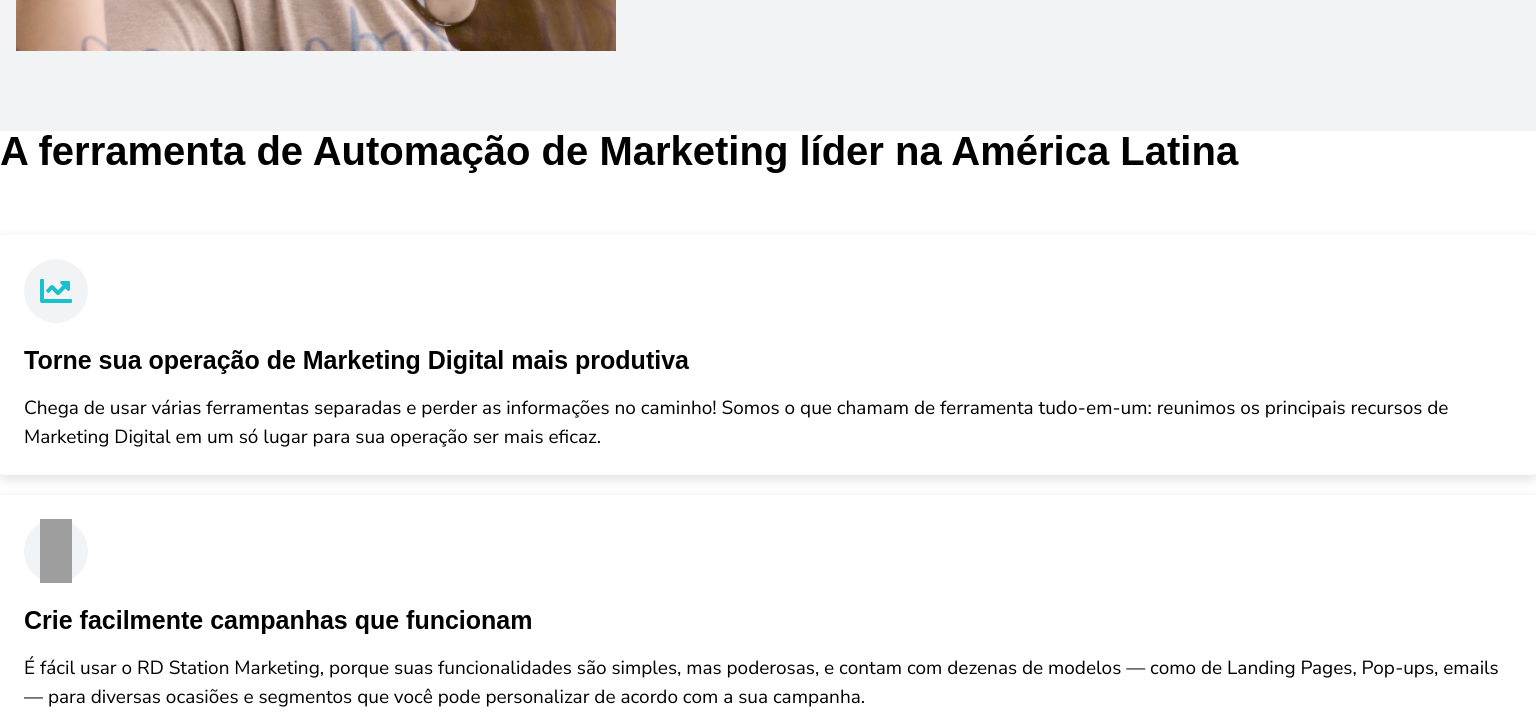
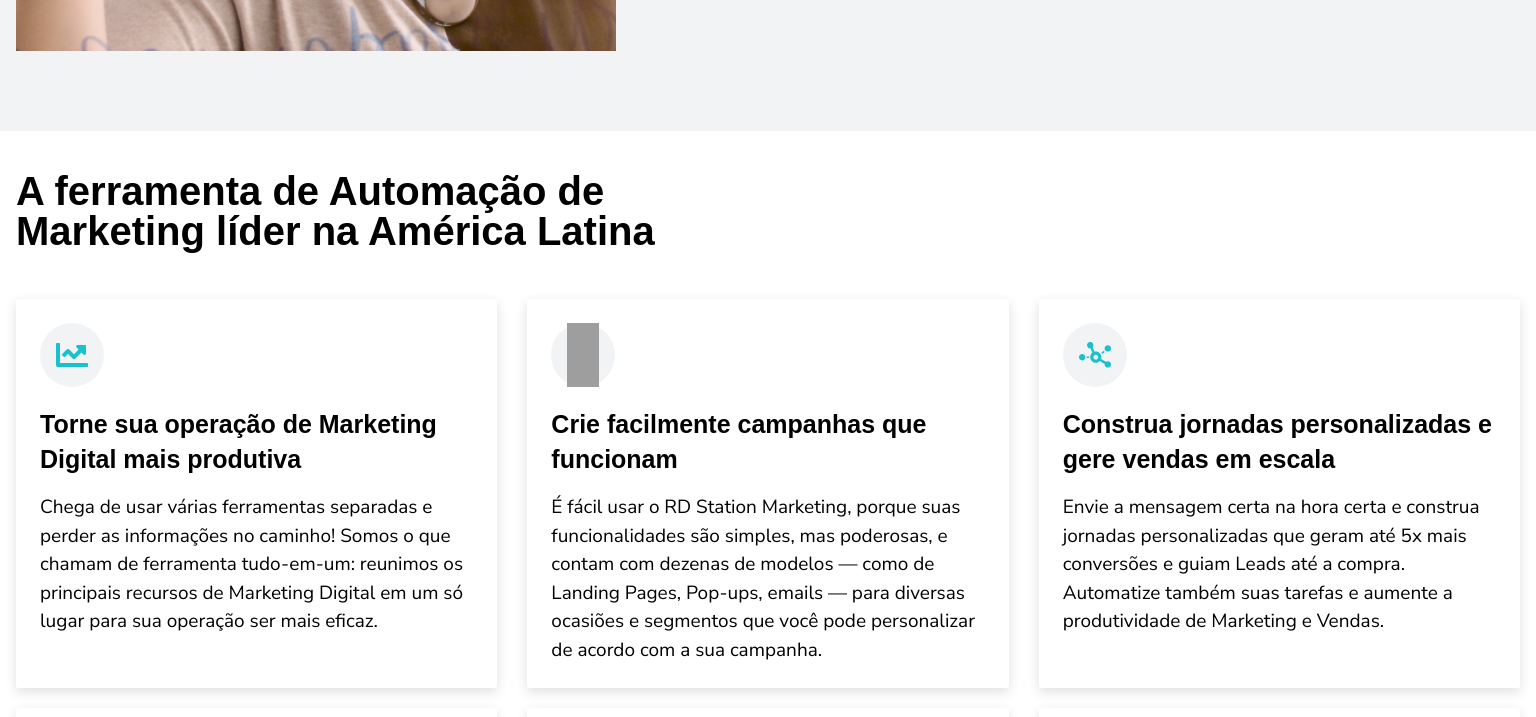
Before and after one commit to didiraja/rds-landing, a Next.js app: page / in a window 1536 px wide. Shown: the part 1720-2437 px from the top of the page. Built offline with nearby package versions, Linux system fonts and the light colour scheme; grey boxes are pictures that could not be loaded; a web font is replaced by a local one.

Commit message:
refactor: 💡 Benefits done

```diff
--- a/src/components/Benefits.jsx
+++ b/src/components/Benefits.jsx
@@ -43,14 +43,16 @@ const benefits = [
 function Benefits() {
   return (
     <section className={styles.benefits}>
-      <div className={styles.container}>
+      <div className="container mx-auto">
         <p className="title">
           A ferramenta de Automação de Marketing líder na América Latina
         </p>
 
+        <div className="slider-wrapper">
           {benefits
             ? benefits.map((item) => (
               <Slide
+                key={item.title}
                 icon={item.icon}
                 title={item.title}
                 content={item.content}
@@ -58,6 +60,7 @@ function Benefits() {
             ))
             : null}
         </div>
+      </div>
     </section>
   );
 }
--- a/src/components/Benefits.module.scss
+++ b/src/components/Benefits.module.scss
@@ -2,10 +2,30 @@
 
 .benefits {
   background-color: white;
+  padding: $sizing-700 $sizing-300 0;
 
   :global(.title) {
     @extend .headingLG;
     font-weight: 900;
-    margin-bottom: 64px;
+    margin-bottom: $sizing-500;
   }
 }
+
+@media (min-width: 1400px) {
+  .benefits {
+    :global(.title) {
+      width: 50%;
+      margin-bottom: 3rem;
+    }
+
+    :global(.slider-wrapper) {
+      display: flex;
+      justify-content: space-between;
+      flex-wrap: wrap;
+
+      :global(.slide) {
+        width: 32%;
+      }
+    }
+  }
+}
--- a/src/components/Slide.jsx
+++ b/src/components/Slide.jsx
@@ -3,7 +3,7 @@ import styles from './Slide.module.scss';
 
 function Slide({ icon, title, content }) {
   return (
-    <div className={styles.slide}>
+    <div className={`${styles.slide} slide`}>
 
       <div className={styles.iconWrapper}>
         <Image
@@ -27,6 +27,4 @@ function Slide({ icon, title, content }) {
   );
 }
 
-// function Slider() {}
-
 export default Slide;
```
Lines whose indentation alone changed are shown as unchanged.
